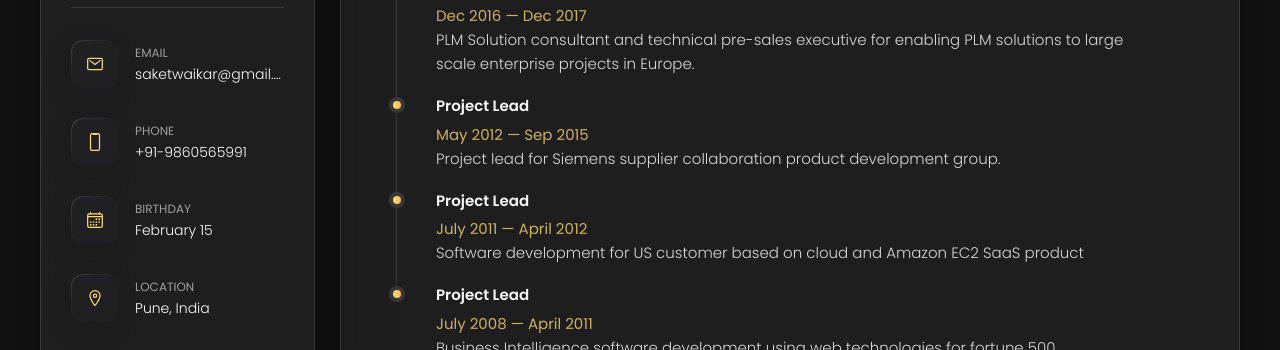
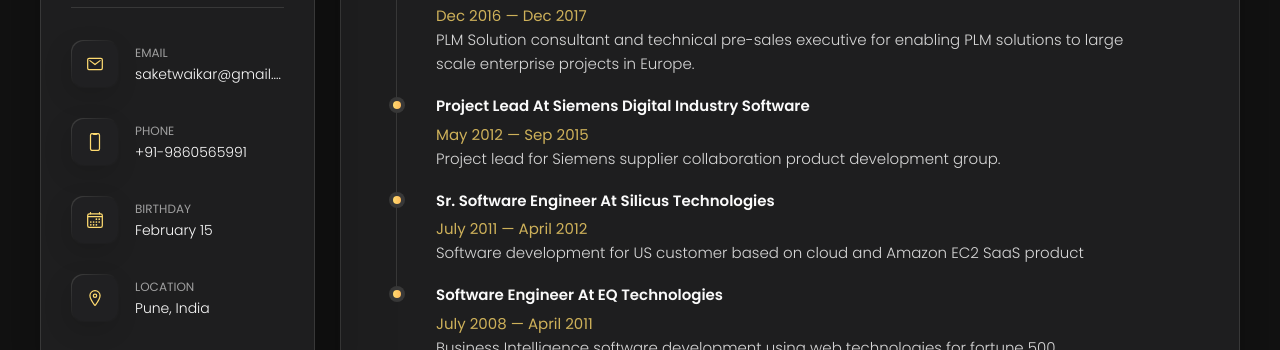
Before and after one commit to saketwaikar/Portfolio, a plain HTML site: page index.html in a window 1280 px wide. Both pictures are taken after a click on the button "Resume". Shown: the part 403-753 px from the top of the page. Drawn offline with nearby package versions, Linux system fonts and the light colour scheme.

Commit message:
Updated index.html

```diff
--- a/index.html
+++ b/index.html
@@ -535,7 +535,7 @@
 
             <li class="timeline-item">
 
-              <h4 class="h4 timeline-item-title">Project Lead</h4>
+              <h4 class="h4 timeline-item-title">Project Lead at Siemens Digital Industry software </h4>
 
               <span>May 2012 — Sep 2015</span>
 
@@ -546,7 +546,7 @@
             </li>
 			   <li class="timeline-item">
 
-              <h4 class="h4 timeline-item-title">Project Lead</h4>
+              <h4 class="h4 timeline-item-title">Sr. Software Engineer at Silicus Technologies</h4>
 
               <span>July 2011 — April 2012</span>
 
@@ -558,7 +558,7 @@
 			</li>
 			   <li class="timeline-item">
 
-              <h4 class="h4 timeline-item-title">Project Lead</h4>
+              <h4 class="h4 timeline-item-title">Software Engineer at eQ Technologies </h4>
 
               <span>July 2008 — April 2011</span>
 
@@ -592,7 +592,7 @@
               <span>2008</span>
 
               <p class="timeline-text">
-				B.E (Computer Engineering) with Distinction in June 2008 from Pune     Institute of Computer Technology (P.I.C.T) college, (University of Pune
+				B.E (Computer Engineering) with Distinction in June 2008 from Pune Institute of Computer Technology (P.I.C.T) college, (University of Pune)
               </p>
 
             </li>
```
